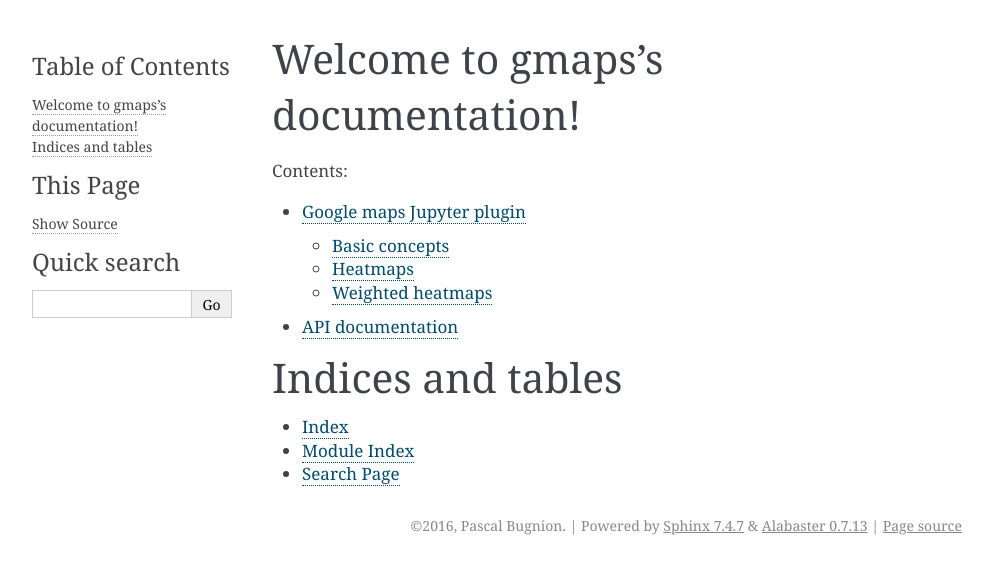
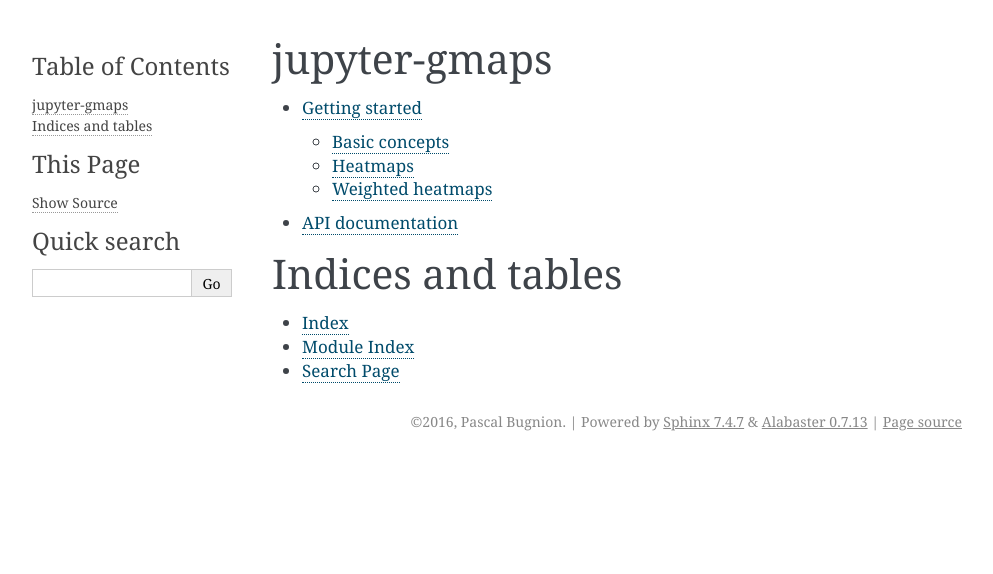
Before and after one commit to pbugnion/gmaps, a Sphinx documentation site: the page built from docs/source/index.rst, in a window 1280 px wide. Shown: the top 574 px of the page, without its empty margins (148-1141 px from the left). Built offline with Sphinx 7.4.7, drawn with Linux system fonts in a browser that asks for light colours.

Commit message:
Clean up documentation landing page

```diff
--- a/docs/source/gmaps.rst
+++ b/docs/source/gmaps.rst
@@ -1,6 +1,6 @@
 
-Google maps Jupyter plugin
---------------------------
+Getting started
+---------------
 
 `gmaps` is a plugin for Jupyter for embedding Google Maps in your notebooks. It is designed as a data visualization tool. It can currently only draw heatmaps.
 
--- a/docs/source/index.rst
+++ b/docs/source/index.rst
@@ -3,10 +3,8 @@
    You can adapt this file completely to your liking, but it should at least
    contain the root `toctree` directive.
 
-Welcome to gmaps's documentation!
-=================================
-
-Contents:
+jupyter-gmaps
+=============
 
 .. toctree::
    :maxdepth: 2
```
